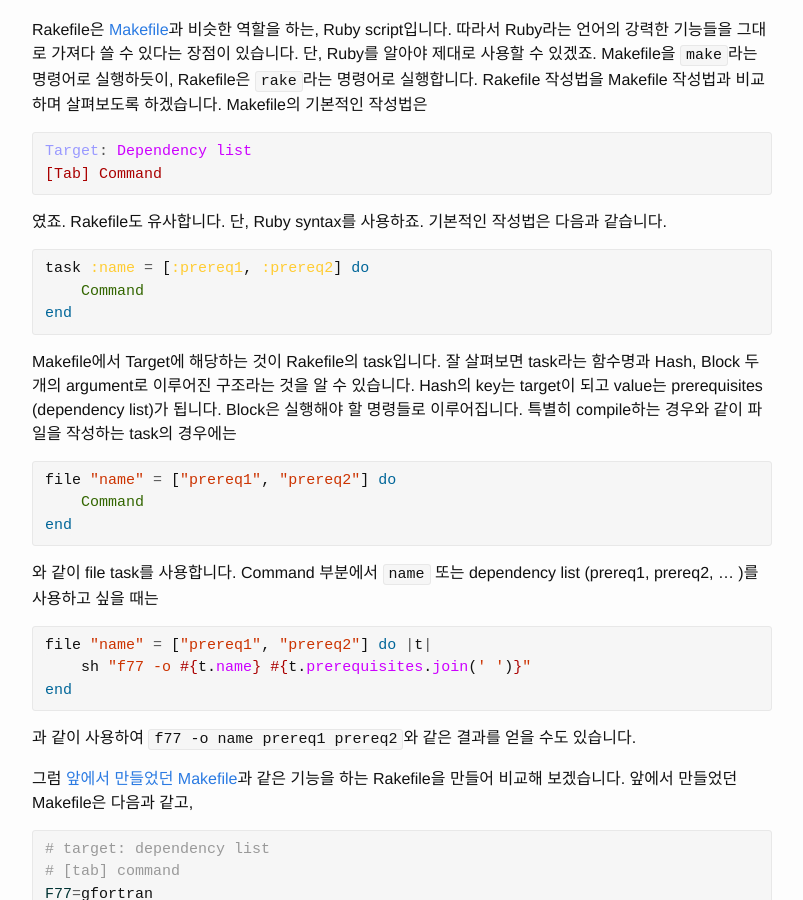
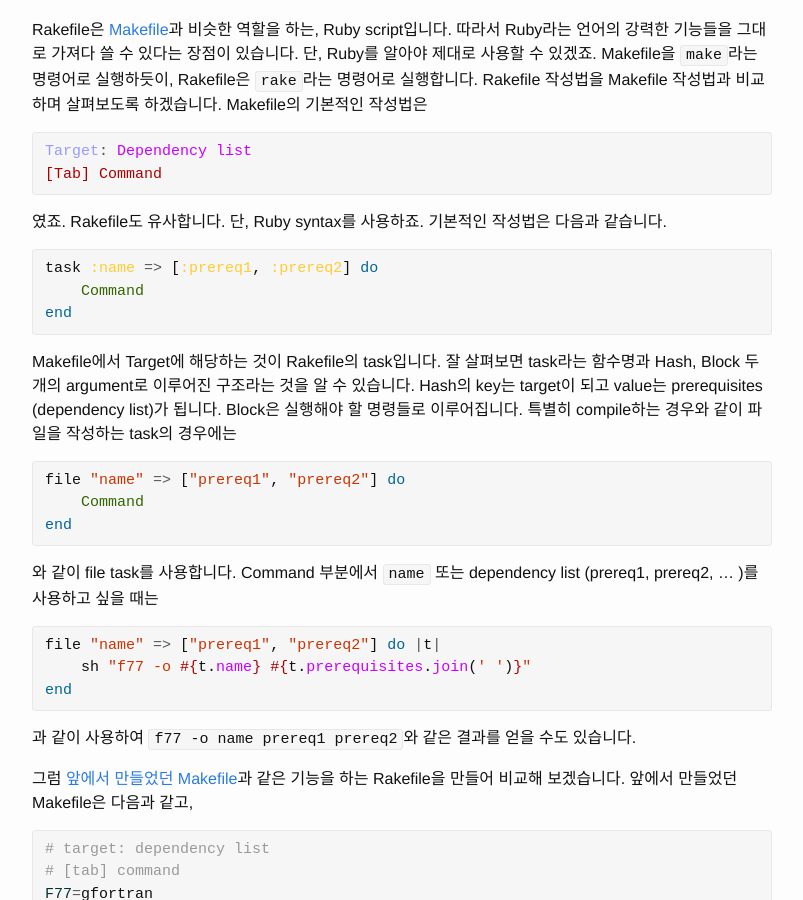
Before and after one commit to pkgpl/pkgpl.github.io, a Jekyll site: the page built from _posts/2014-07-26-rakefile_basic.md, in a window 1280 px wide and 900 px high, scrolled down 233 px. Shown: the whole window, without its empty margins (238-1041 px from the left). Built offline with Jekyll 4.4.1, drawn with Linux system fonts in a browser that asks for light colours.

Commit message:
fix typo

````diff
--- a/_posts/2014-07-26-rakefile_basic.md
+++ b/_posts/2014-07-26-rakefile_basic.md
@@ -18,19 +18,19 @@ Target: Dependency list
 ```
 <p>였죠. Rakefile도 유사합니다. 단, Ruby syntax를 사용하죠. 기본적인 작성법은 다음과 같습니다.</p>
 ```ruby
-task :name = [:prereq1, :prereq2] do
+task :name => [:prereq1, :prereq2] do
     Command
 end
 ```
 <p>Makefile에서 Target에 해당하는 것이 Rakefile의 task입니다. 잘 살펴보면 task라는 함수명과 Hash, Block 두 개의 argument로 이루어진 구조라는 것을 알 수 있습니다. Hash의 key는 target이 되고 value는 prerequisites (dependency list)가 됩니다. Block은 실행해야 할 명령들로 이루어집니다. 특별히 compile하는 경우와 같이 파일을 작성하는 task의 경우에는</p>
 ```ruby
-file "name" = ["prereq1", "prereq2"] do
+file "name" => ["prereq1", "prereq2"] do
     Command
 end
 ```
 <p>와 같이 file task를 사용합니다. Command 부분에서 <code>name</code> 또는 dependency list (prereq1, prereq2, … )를 사용하고 싶을 때는</p>
 ```ruby
-file "name" = ["prereq1", "prereq2"] do |t|
+file "name" => ["prereq1", "prereq2"] do |t|
     sh "f77 -o #{t.name} #{t.prerequisites.join(' ')}"
 end
 ```
````
